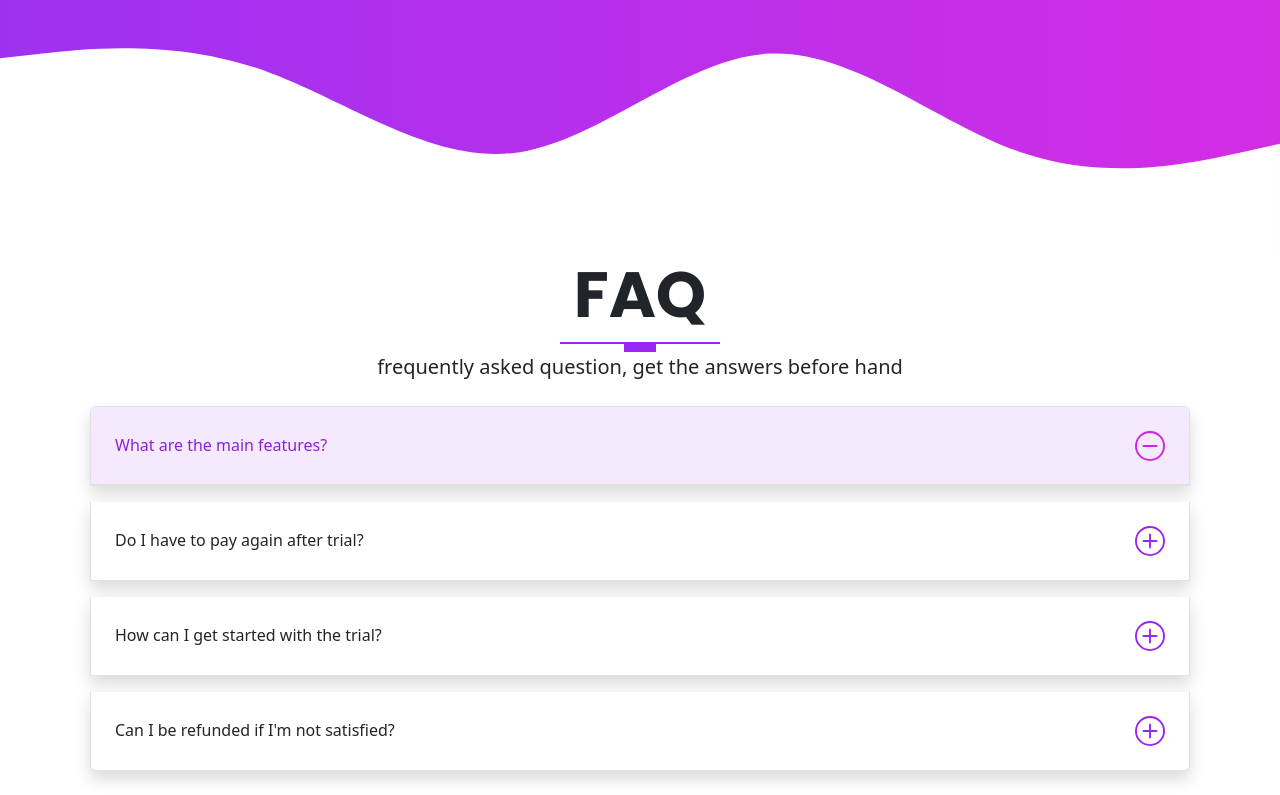
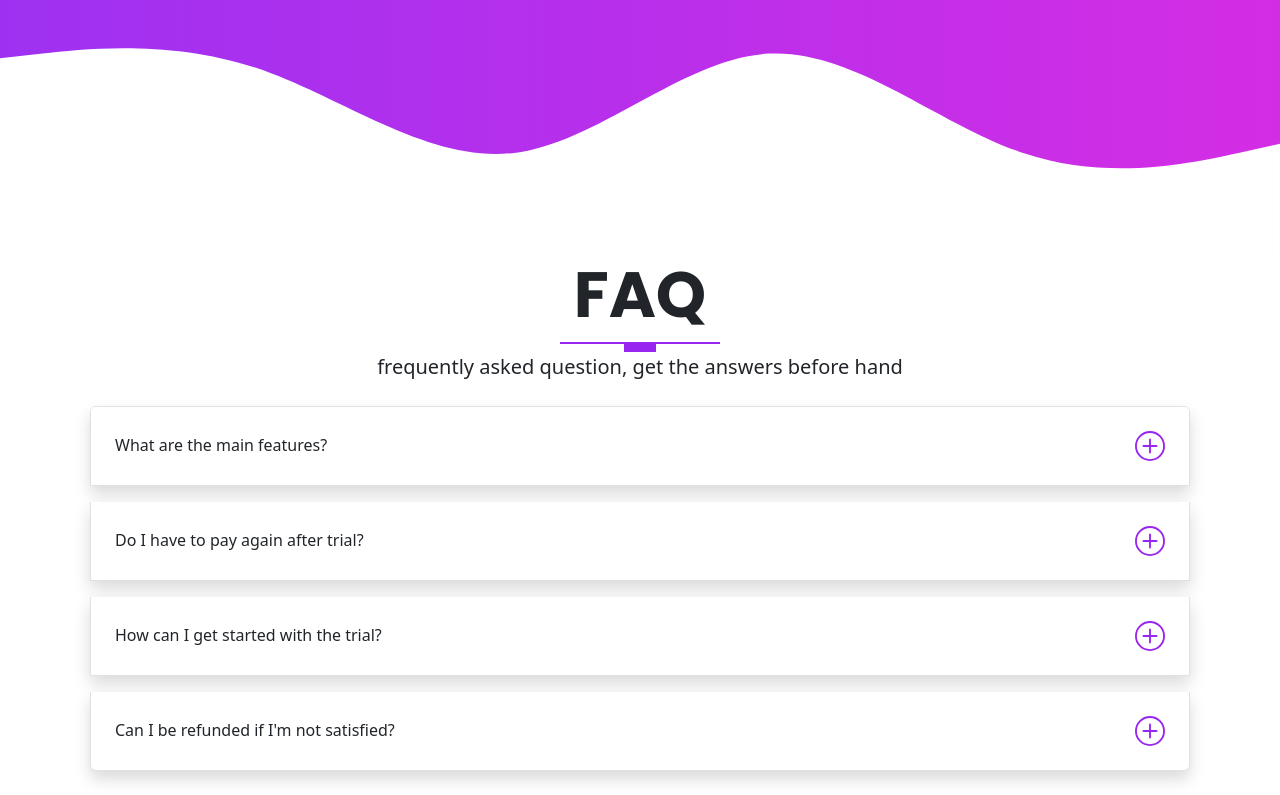
Before and after one commit to IghorOliveira/Bootstrap-Template, a website: page index.html in a window 1280 px wide. Shown: the part 4002-4797 px from the top of the page. Drawn offline with Linux system fonts and the light colour scheme.

Commit message:
fine tunning a few cosmetic properties

```diff
--- a/index.html
+++ b/index.html
@@ -399,7 +399,7 @@
               <!-- Accordion item 1 -->
               <div class="accordion-item shadow mb-3">
                 <h2 class="accordion-header" id="panelsStayOpen-headingOne">
-                  <button class="accordion-button" type="button" data-bs-toggle="collapse" data-bs-target="#panelsStayOpen-collapseOne" aria-expanded="false" aria-controls="panelsStayOpen-collapseOne">
+                  <button class="accordion-button collapsed" type="button" data-bs-toggle="collapse" data-bs-target="#panelsStayOpen-collapseOne" aria-expanded="false" aria-controls="panelsStayOpen-collapseOne">
                     What are the main features?
                   </button>
                 </h2>
```
